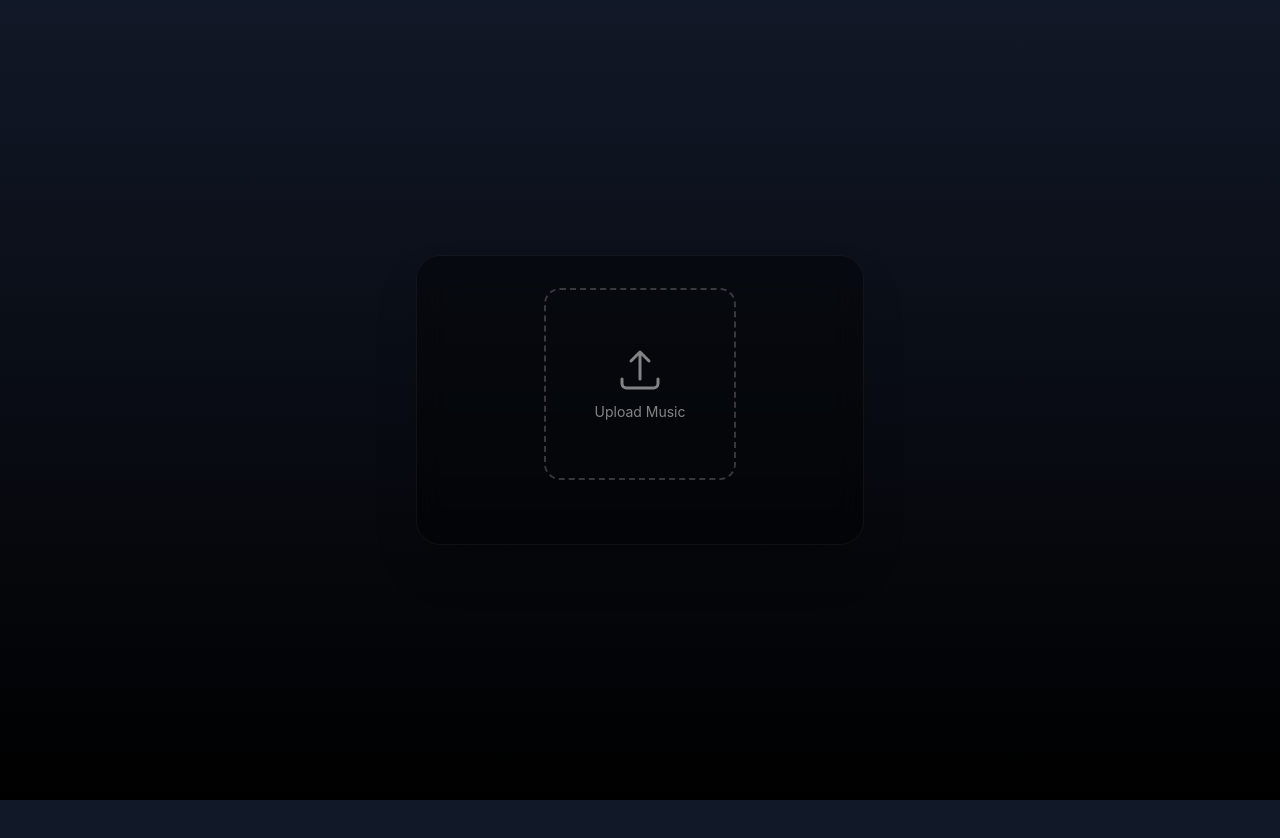
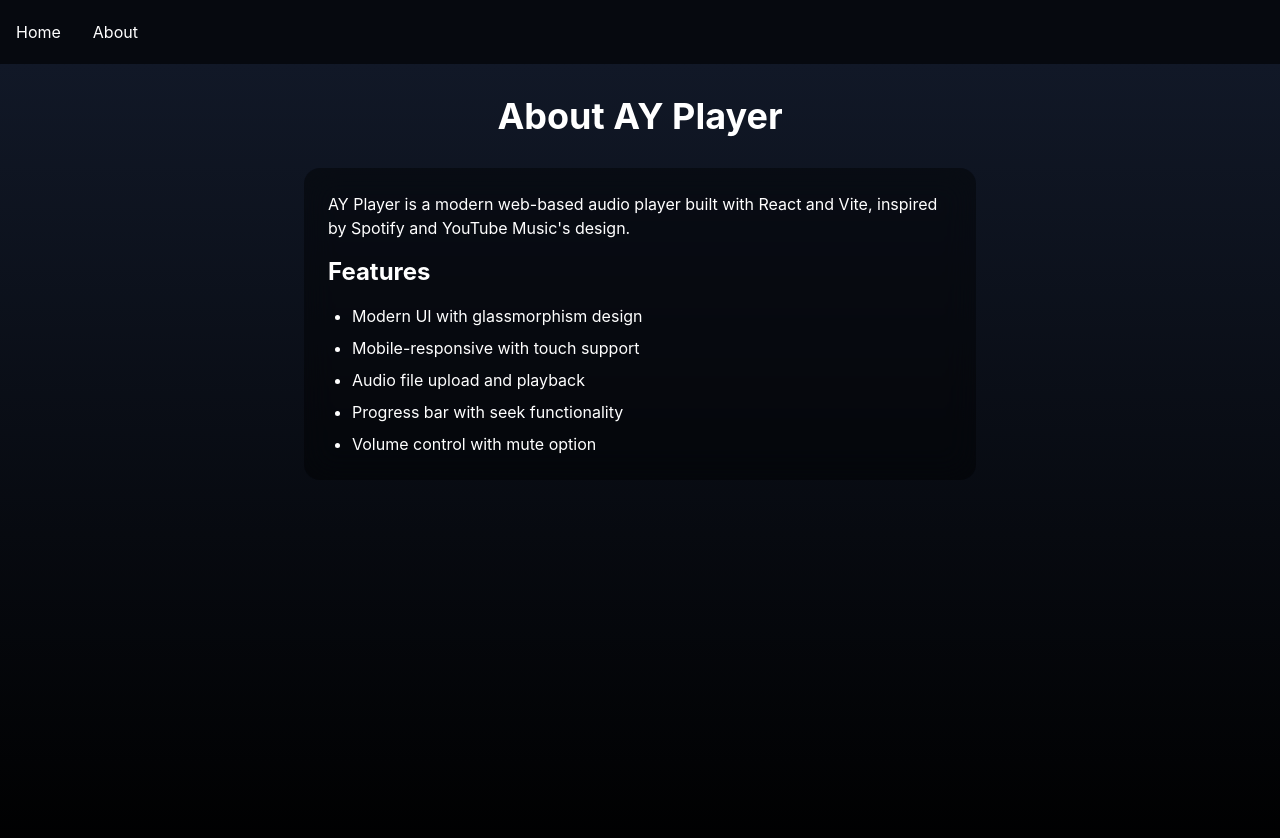
Before and after one commit to atanu100/AY-Player, a React (Vite) app: page /about in a window 1280 px wide. Shown: the top 838 px of the page. Before the commit the page ends 800 px from the top, so only its background shows below. Built offline with nearby package versions, Linux system fonts and the light colour scheme.

Commit message:
Update project structure: - Add multi-page routing - Update vercel.json configuration - Fix deployment settings

```diff
--- a/package.json
+++ b/package.json
@@ -5,13 +5,15 @@
   "scripts": {
     "dev": "vite",
     "build": "vite build",
+    "preview": "vite preview",
     "lint": "eslint .",
-    "preview": "vite preview"
+    "start": "vite preview"
   },
   "dependencies": {
     "@heroicons/react": "^2.0.0",
     "react": "^18.2.0",
-    "react-dom": "^18.2.0"
+    "react-dom": "^18.2.0",
+    "react-router-dom": "^6.22.0"
   },
   "devDependencies": {
     "@types/react": "^18.2.15",
--- a/src/App.jsx
+++ b/src/App.jsx
@@ -8,6 +8,9 @@ import {
   BackwardIcon,
   ArrowUpTrayIcon
 } from '@heroicons/react/24/solid';
+import { BrowserRouter as Router, Routes, Route, Link } from 'react-router-dom';
+import Home from './pages/Home';
+import About from './pages/About';
 
 /**
  * AY Player - A modern audio player component
@@ -132,147 +135,29 @@ function App() {
   };
 
   return (
-    <div className="min-h-screen bg-gradient-to-b from-gray-900 to-black flex items-center justify-center p-4">
-      <div className="w-full max-w-md bg-black/40 backdrop-blur-lg p-4 sm:p-8 rounded-3xl shadow-2xl border border-white/5">
-        {/* Album art and upload section */}
-        <div className="mb-6 sm:mb-8 flex items-center justify-center">
-          {audioFile ? (
-            <div className="relative group">
-              <div className="w-36 h-36 sm:w-48 sm:h-48 rounded-2xl bg-gradient-to-br from-purple-600 to-blue-500 flex items-center justify-center shadow-xl">
-                <SpeakerWaveIcon className="w-16 h-16 sm:w-24 sm:h-24 text-white/50" />
-              </div>
-              <label className="absolute inset-0 flex items-center justify-center bg-black/50 opacity-0 group-hover:opacity-100 active:opacity-100 transition-opacity rounded-2xl cursor-pointer">
-                <ArrowUpTrayIcon className="w-8 h-8 sm:w-12 sm:h-12 text-white" />
-                <input
-                  type="file"
-                  accept="audio/*"
-                  onChange={handleFileUpload}
-                  className="hidden"
-                />
-              </label>
-            </div>
-          ) : (
-            <label className="w-36 h-36 sm:w-48 sm:h-48 rounded-2xl border-2 border-dashed border-white/20 flex flex-col items-center justify-center cursor-pointer hover:border-white/40 active:border-white/40 transition-colors">
-              <ArrowUpTrayIcon className="w-8 h-8 sm:w-12 sm:h-12 text-white/50 mb-2" />
-              <span className="text-white/50 text-sm px-4 text-center">Upload Music</span>
-              <input
-                type="file"
-                accept="audio/*"
-                onChange={handleFileUpload}
-                className="hidden"
-              />
-            </label>
-          )}
-        </div>
-
-        {/* Error and loading states */}
-        {error && (
-          <div className="text-red-400 text-sm text-center mb-4 sm:mb-6 px-2">
-            {error}
-          </div>
-        )}
-
-        {isLoading && (
-          <div className="text-blue-400 text-sm text-center mb-4 sm:mb-6">
-            Loading audio...
-          </div>
-        )}
-
-        {/* Audio player controls */}
-        {audioFile && (
-          <div className="space-y-4 sm:space-y-6">
-            <audio
-              ref={audioRef}
-              src={audioFile}
-              onTimeUpdate={handleTimeUpdate}
-              onLoadedMetadata={handleLoadedMetadata}
-              onError={handleError}
-            />
-
-            {/* Song info */}
-            <div className="text-center px-2">
-              <h2 className="text-white text-base sm:text-lg font-semibold truncate">
-                {audioFile.split('/').pop().split('.')[0]}
-              </h2>
-              <p className="text-white/60 text-xs sm:text-sm">Unknown Artist</p>
-            </div>
-
-            {/* Progress bar */}
-            <div className="space-y-2 px-2">
-              <input
-                type="range"
-                min="0"
-                max={duration}
-                value={currentTime}
-                onChange={handleProgressChange}
-                className="w-full h-1 bg-white/10 rounded-full appearance-none cursor-pointer
-                  [&::-webkit-slider-thumb]:appearance-none
-                  [&::-webkit-slider-thumb]:w-3
-                  [&::-webkit-slider-thumb]:h-3
-                  [&::-webkit-slider-thumb]:rounded-full
-                  [&::-webkit-slider-thumb]:bg-white
-                  hover:[&::-webkit-slider-thumb]:bg-blue-500
-                  active:[&::-webkit-slider-thumb]:bg-blue-500"
-              />
-              <div className="flex justify-between text-xs text-white/60">
-                <span>{formatTime(currentTime)}</span>
-                <span>{formatTime(duration)}</span>
+    <Router>
+      <div>
+        <nav className="bg-black/60 backdrop-blur-lg">
+          <div className="container mx-auto px-4">
+            <div className="flex items-center justify-between h-16">
+              <div className="flex items-center space-x-8">
+                <Link to="/" className="text-white hover:text-blue-400 transition-colors">
+                  Home
+                </Link>
+                <Link to="/about" className="text-white hover:text-blue-400 transition-colors">
+                  About
+                </Link>
               </div>
             </div>
+          </div>
+        </nav>
 
-            {/* Playback controls */}
-            <div className="flex items-center justify-center space-x-4 sm:space-x-6">
-              <button className="text-white/60 hover:text-white active:text-white transition-colors p-2">
-                <BackwardIcon className="w-6 h-6 sm:w-8 sm:h-8" />
-              </button>
-              <button
-                onClick={togglePlay}
-                className="w-12 h-12 sm:w-14 sm:h-14 rounded-full bg-white flex items-center justify-center hover:scale-105 active:scale-95 transition-transform"
-              >
-                {isPlaying ? (
-                  <PauseIcon className="w-6 h-6 sm:w-7 sm:h-7 text-black" />
-                ) : (
-                  <PlayIcon className="w-6 h-6 sm:w-7 sm:h-7 text-black ml-1" />
-                )}
-              </button>
-              <button className="text-white/60 hover:text-white active:text-white transition-colors p-2">
-                <ForwardIcon className="w-6 h-6 sm:w-8 sm:h-8" />
-              </button>
-            </div>
-
-            {/* Volume control */}
-            <div className="flex items-center justify-center space-x-2">
-              <button
-                onClick={toggleMute}
-                className="text-white/60 hover:text-white active:text-white transition-colors p-2"
-              >
-                {isMuted ? (
-                  <SpeakerXMarkIcon className="w-4 h-4 sm:w-5 sm:h-5" />
-                ) : (
-                  <SpeakerWaveIcon className="w-4 h-4 sm:w-5 sm:h-5" />
-                )}
-              </button>
-              <input
-                type="range"
-                min="0"
-                max="1"
-                step="0.01"
-                value={isMuted ? 0 : volume}
-                onChange={handleVolumeChange}
-                className="w-20 sm:w-24 h-1 bg-white/10 rounded-full appearance-none cursor-pointer
-                  [&::-webkit-slider-thumb]:appearance-none
-                  [&::-webkit-slider-thumb]:w-3
-                  [&::-webkit-slider-thumb]:h-3
-                  [&::-webkit-slider-thumb]:rounded-full
-                  [&::-webkit-slider-thumb]:bg-white
-                  hover:[&::-webkit-slider-thumb]:bg-blue-500
-                  active:[&::-webkit-slider-thumb]:bg-blue-500"
-              />
-            </div>
-          </div>
-        )}
+        <Routes>
+          <Route path="/" element={<Home />} />
+          <Route path="/about" element={<About />} />
+        </Routes>
       </div>
-    </div>
+    </Router>
   );
 }
 
--- /dev/null
+++ b/src/components/Player.jsx
@@ -0,0 +1,24 @@
+import React, { useState, useRef } from 'react';
+import {
+  PlayIcon,
+  PauseIcon,
+  SpeakerWaveIcon,
+  SpeakerXMarkIcon,
+  ForwardIcon,
+  BackwardIcon,
+  ArrowUpTrayIcon
+} from '@heroicons/react/24/solid';
+
+function Player() {
+  // ... existing state and handlers from App.jsx ...
+
+  return (
+    <div className="flex items-center justify-center">
+      <div className="w-full max-w-md bg-black/40 backdrop-blur-lg p-4 sm:p-8 rounded-3xl shadow-2xl border border-white/5">
+        {/* ... existing JSX from App.jsx ... */}
+      </div>
+    </div>
+  );
+}
+
+export default Player;
--- /dev/null
+++ b/src/pages/About.jsx
@@ -0,0 +1,29 @@
+import React from 'react';
+
+function About() {
+  return (
+    <div className="min-h-screen bg-gradient-to-b from-gray-900 to-black">
+      <div className="container mx-auto px-4 py-8">
+        <h1 className="text-4xl font-bold text-white text-center mb-8">
+          About AY Player
+        </h1>
+        <div className="max-w-2xl mx-auto bg-black/40 backdrop-blur-lg p-6 rounded-2xl text-white">
+          <p className="mb-4">
+            AY Player is a modern web-based audio player built with React and Vite,
+            inspired by Spotify and YouTube Music's design.
+          </p>
+          <h2 className="text-2xl font-bold mb-4">Features</h2>
+          <ul className="list-disc pl-6 space-y-2">
+            <li>Modern UI with glassmorphism design</li>
+            <li>Mobile-responsive with touch support</li>
+            <li>Audio file upload and playback</li>
+            <li>Progress bar with seek functionality</li>
+            <li>Volume control with mute option</li>
+          </ul>
+        </div>
+      </div>
+    </div>
+  );
+}
+
+export default About;
--- /dev/null
+++ b/src/pages/Home.jsx
@@ -0,0 +1,17 @@
+import React from 'react';
+import Player from '../components/Player';
+
+function Home() {
+  return (
+    <div className="min-h-screen bg-gradient-to-b from-gray-900 to-black">
+      <div className="container mx-auto px-4 py-8">
+        <h1 className="text-4xl font-bold text-white text-center mb-8">
+          AY Player
+        </h1>
+        <Player />
+      </div>
+    </div>
+  );
+}
+
+export default Home;
--- /dev/null
+++ b/vite.config.js
@@ -0,0 +1,19 @@
+import { defineConfig } from 'vite'
+import react from '@vitejs/plugin-react'
+
+export default defineConfig({
+  plugins: [react()],
+  base: '/',
+  build: {
+    outDir: 'dist',
+    sourcemap: true,
+    rollupOptions: {
+      output: {
+        manualChunks: {
+          'vendor': ['react', 'react-dom'],
+          'icons': ['@heroicons/react']
+        }
+      }
+    }
+  }
+})
```
Also changed, not shown: vercel.json.
